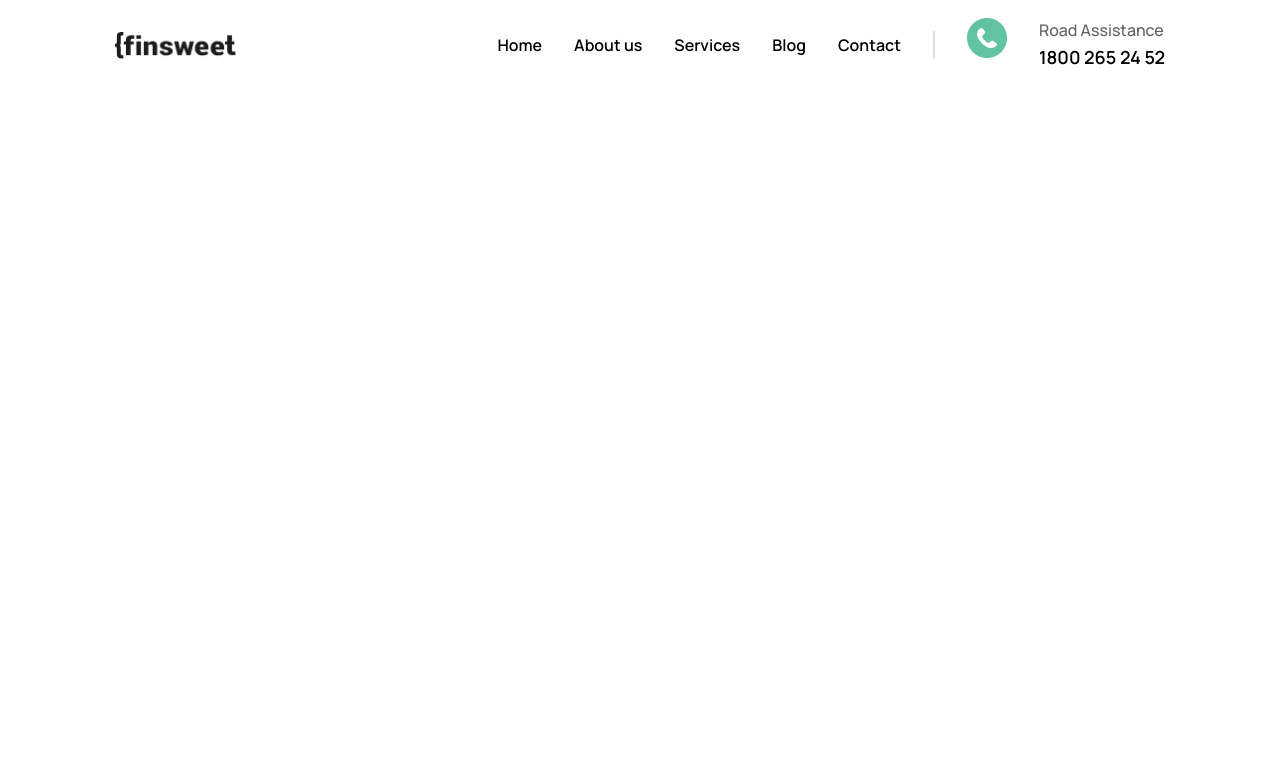
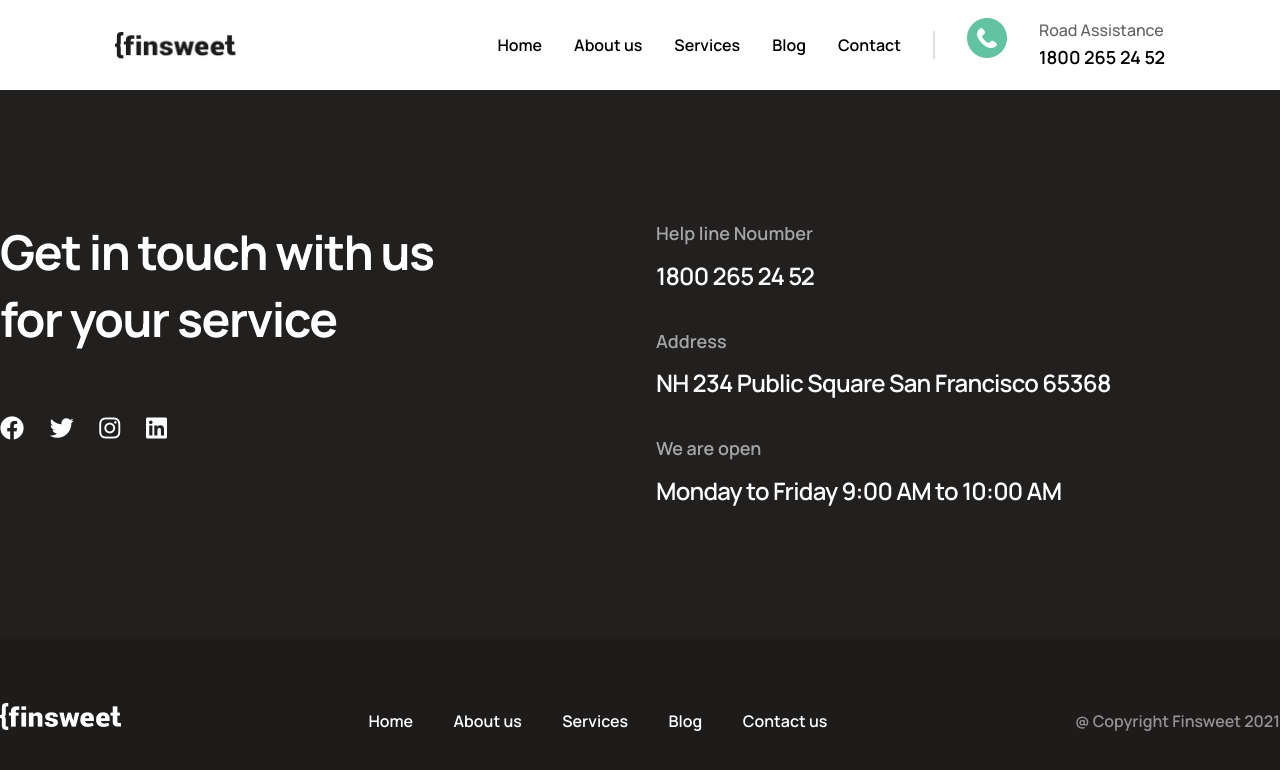
Before and after one commit to ernestas17/CA_Team_6, a React (Create React App) app: page / in a window 1280 px wide. Shown: the top 770 px of the page. Built offline with nearby package versions, Linux system fonts and the light colour scheme.

Commit message:
Imported and rendered Footer component in HomePage

```diff
--- a/src/pages/HomePage.jsx
+++ b/src/pages/HomePage.jsx
@@ -1,8 +1,14 @@
 import React from "react";
+import Footer from "../components/Footer";
 import Header from "../components/Header";
 
 const HomePage = () => {
-  return <Header />;
+  return (
+    <>
+      <Header />
+      <Footer />
+    </>
+  );
 };
 
 export default HomePage;
```
